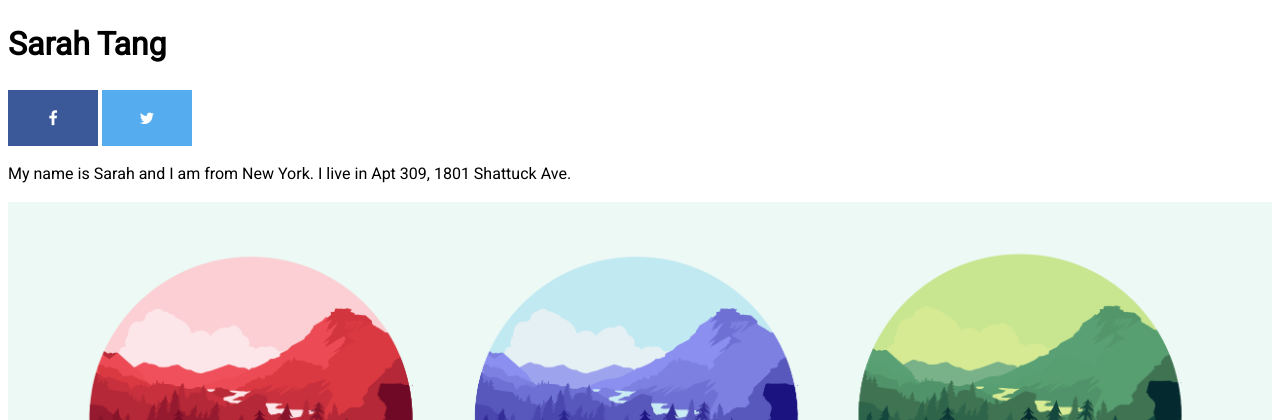
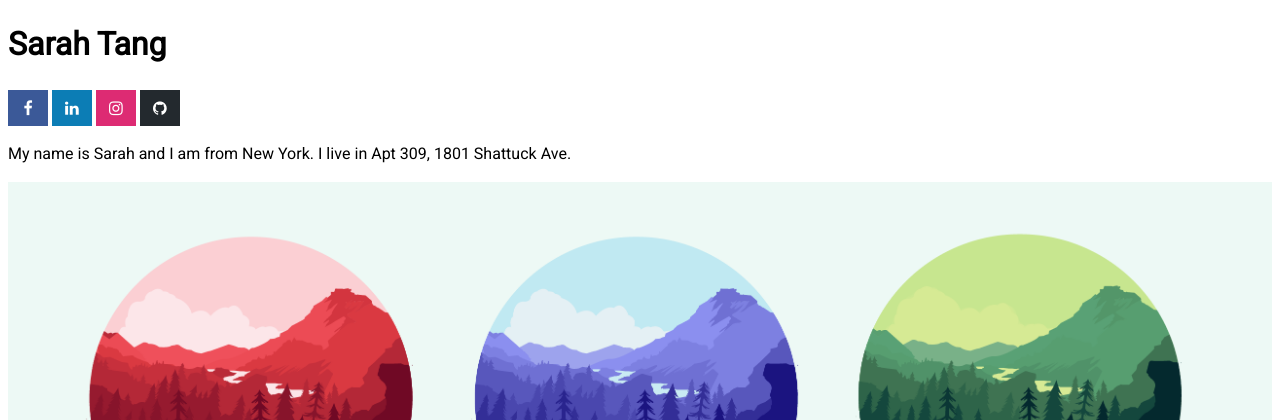
Before and after one commit to sarahtang/sarahtang.github.io, a PHP site: page / in a window 1280 px wide. Shown: the top 420 px of the page. Run offline with PHP 8.4, Linux system fonts and the light colour scheme.

Commit message:
social media

```diff
--- a/index.html
+++ b/index.html
@@ -5,8 +5,6 @@
 	<link rel="stylesheet" href="main.css">
 	<link rel="icon" type="image/png" href="icon.png">
 	<link href="https://fonts.googleapis.com/css?family=Heebo" rel="stylesheet">
-
-
 
 	<!-- Add icon library -->
 	<link rel="stylesheet" href="https://cdnjs.cloudflare.com/ajax/libs/font-awesome/4.7.0/css/font-awesome.min.css">
@@ -19,8 +17,10 @@
 	<h1> Sarah Tang </h1>
 
 	<!-- Add font awesome icons -->
-	<a href="#" class="fa fa-facebook"></a>
-	<a href="#" class="fa fa-twitter"></a>
+	<a href="https://www.facebook.com/sarahmtangy" class="fa fa-facebook" target="_blank"></a>
+	<a href="https://www.linkedin.com/in/sarah-tang-a3b4a5135/" class="fa fa-linkedin" target="_blank"></a>
+	<a href="https://www.instagram.com/sarahmtang/?hl=en" class="fa fa-instagram" target="_blank"></a>
+	<a href="https://github.com/sarahtang" class="fa fa-github" target="_blank"></a>
 
 	<p> My name is Sarah and I am from New York. I live in Apt 309, 1801 Shattuck Ave. </p>
 
--- a/main.css
+++ b/main.css
@@ -9,10 +9,11 @@ body {
 
 
 /* Style all font awesome icons */
+/* https://www.w3schools.com/howto/howto_css_social_media_buttons.asp */
 .fa {
-    padding: 20px;
+    padding: 10px;
     font-size: 30px;
-    width: 50px;
+    width: 20px;
     text-align: center;
     text-decoration: none;
 }
@@ -30,8 +31,26 @@ body {
     color: white;
 }
 
-/* Twitter */
-.fa-twitter {
-    background: #55ACEE;
+/* Google */
+.fa-google {
+    background: #dd4d40;
     color: white;
 }
+
+/* LinkedIn */
+.fa-linkedin {
+    background: #0c7db5;
+    color: white;
+}
+
+/* Instagram */
+.fa-instagram {
+    background: #dd2b73;
+    color: white;
+}
+
+/* Github */
+.fa-github {
+    background: #23292e;
+    color: white;
+}
```
